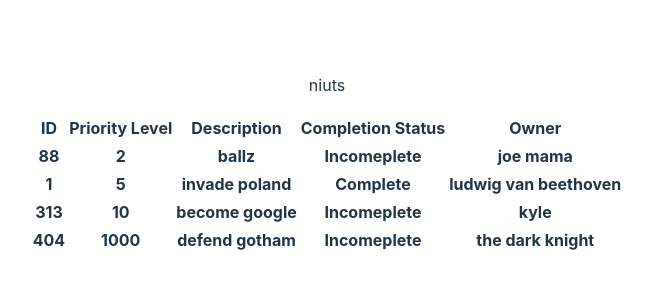
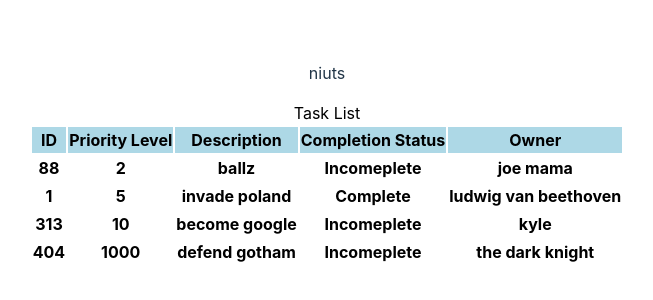
Before and after one commit to Arshadul-Monir/webdev_final_front, a React (Vite) app: page /tasks_all in a window 1280 px wide. Shown: the part 244-544 px from the top of the page, without its empty margins (313-966 px from the left). Built offline with nearby package versions, Linux system fonts and the light colour scheme.

Commit message:
added some colors to table via style attribute, still needs work

```diff
--- a/src/pages/TasksAll.jsx
+++ b/src/pages/TasksAll.jsx
@@ -1,7 +1,5 @@
 export default function TaskPage()
 {
-
-
     return(
         <div>
             <p> niuts</p>
@@ -31,7 +29,12 @@ function TaskList()
 
     return(
         <table>
-            <thead>
+            <caption
+                style = {{backgroundColor: 'white', color:'black'}}>
+                    Task List
+            </caption>
+            <thead
+                style={{backgroundColor:'lightblue',color:'black'}}>
                 <tr>
                     <th>ID</th>
                     <th>Priority Level</th>
@@ -41,7 +44,8 @@ function TaskList()
                 </tr>
             </thead>
 
-            <tbody>
+            <tbody
+            style = {{backgroundColor: 'white', color:'black'}}>
                 {listedTasks}
             </tbody>
         </table>
```
